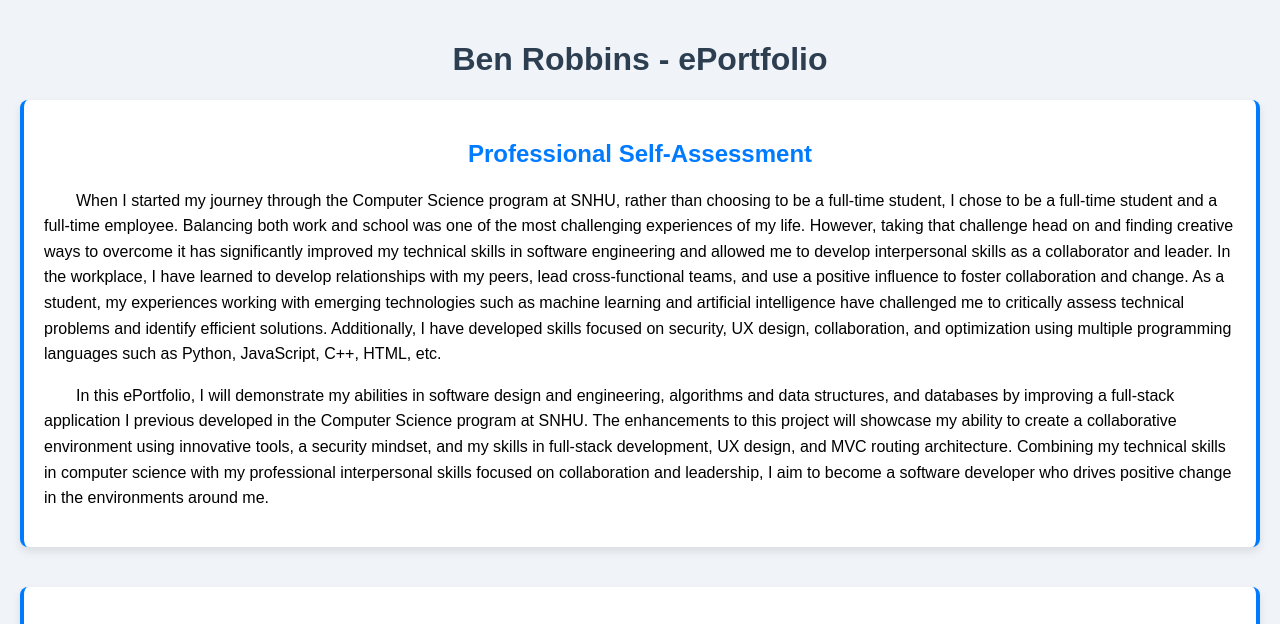
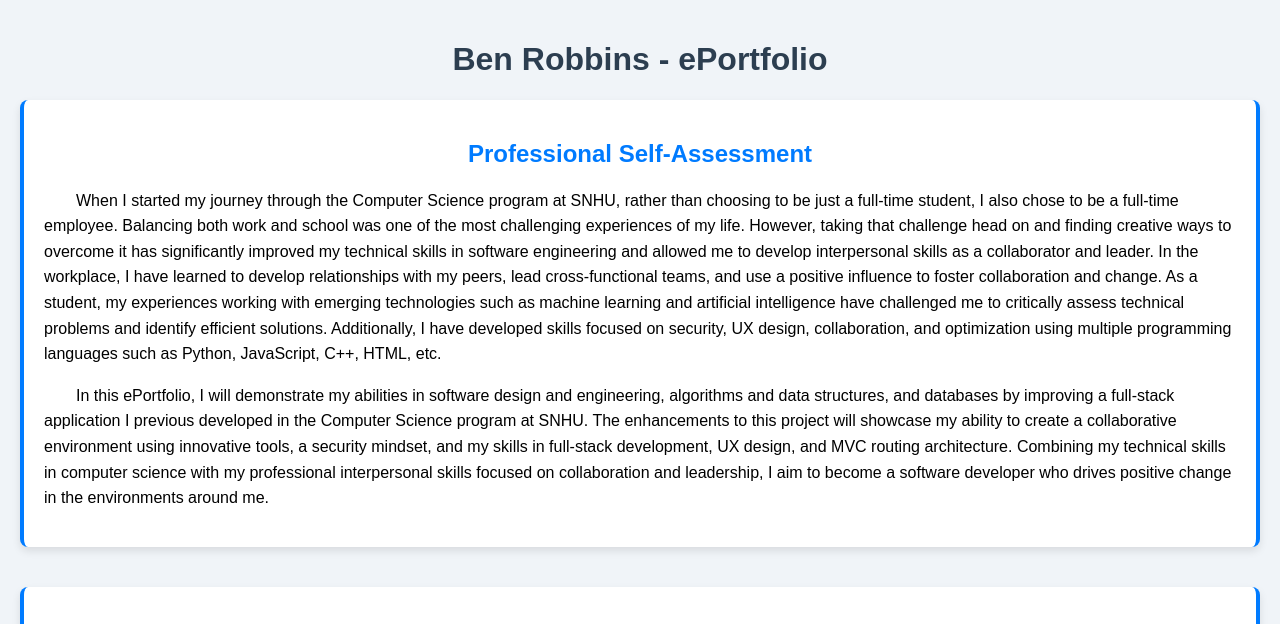
Before and after one commit to benarobbins/benarobbins.github.io, a plain HTML site: page index.html in a window 1280 px wide. Shown: the top 624 px of the page. Drawn offline with Linux system fonts and the light colour scheme.

Commit message:
Update index.html

```diff
--- a/index.html
+++ b/index.html
@@ -10,15 +10,15 @@
   <div class="section">
     <h2>Professional Self-Assessment</h2>
     <p>
-      When I started my journey through the Computer Science program at SNHU, rather than choosing to be a full-time student, I
-      chose to be a full-time student and a full-time employee. Balancing both work and school was one of the most challenging
-      experiences of my life. However, taking that challenge head on and finding creative ways to overcome it has significantly
-      improved my technical skills in software engineering and allowed me to develop interpersonal skills as a collaborator and
-      leader. In the workplace, I have learned to develop relationships with my peers, lead cross-functional teams, and use a
-      positive influence to foster collaboration and change. As a student, my experiences working with emerging technologies such
-      as machine learning and artificial intelligence have challenged me to critically assess technical problems and identify
-      efficient solutions. Additionally, I have developed skills focused on security, UX design, collaboration, and optimization
-      using multiple programming languages such as Python, JavaScript, C++, HTML, etc.
+      When I started my journey through the Computer Science program at SNHU, rather than choosing to be just a full-time student, I
+      also chose to be a full-time employee. Balancing both work and school was one of the most challenging experiences of my life.
+      However, taking that challenge head on and finding creative ways to overcome it has significantly improved my technical skills
+      in software engineering and allowed me to develop interpersonal skills as a collaborator and leader. In the workplace, I have
+      learned to develop relationships with my peers, lead cross-functional teams, and use a positive influence to foster
+      collaboration and change. As a student, my experiences working with emerging technologies such as machine learning and
+      artificial intelligence have challenged me to critically assess technical problems and identify efficient solutions.
+      Additionally, I have developed skills focused on security, UX design, collaboration, and optimization using multiple programming
+      languages such as Python, JavaScript, C++, HTML, etc.
     </p>
     <p>
       In this ePortfolio, I will demonstrate my abilities in software design and engineering, algorithms and data structures, and
```
